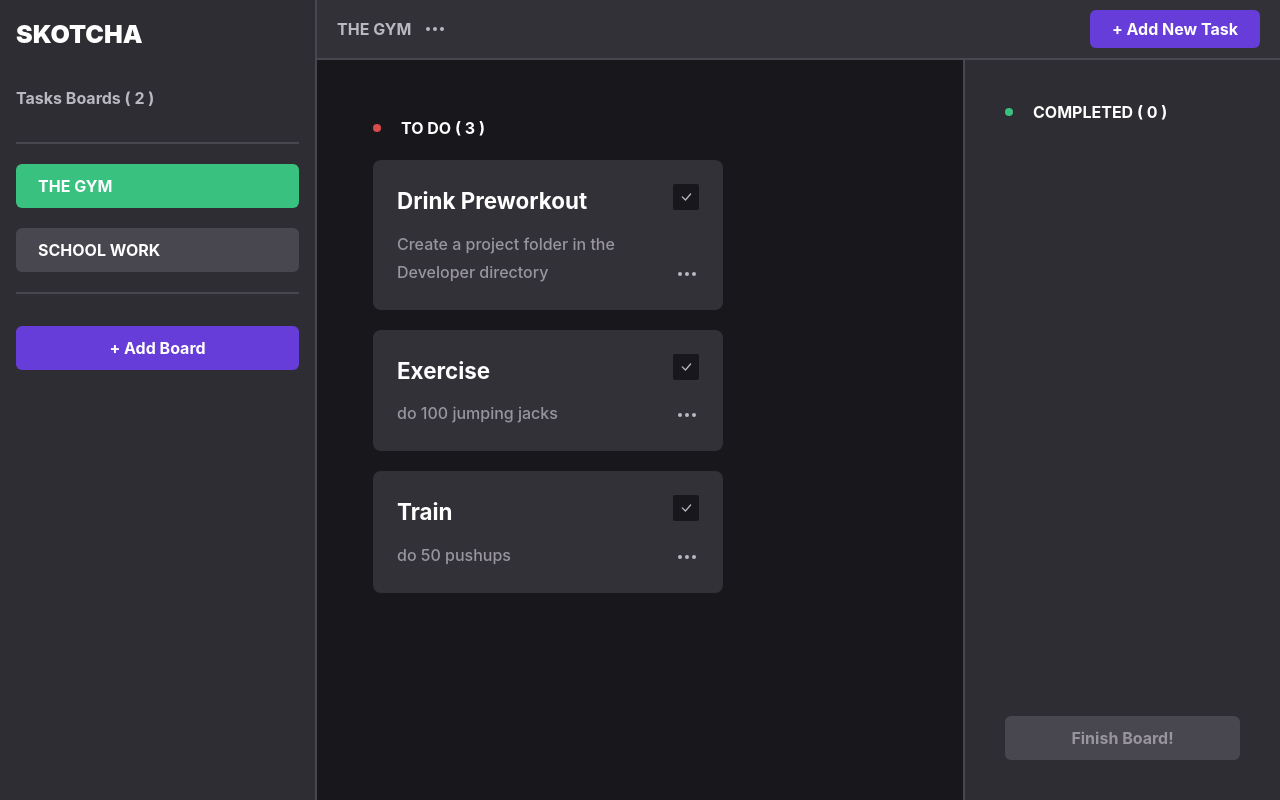
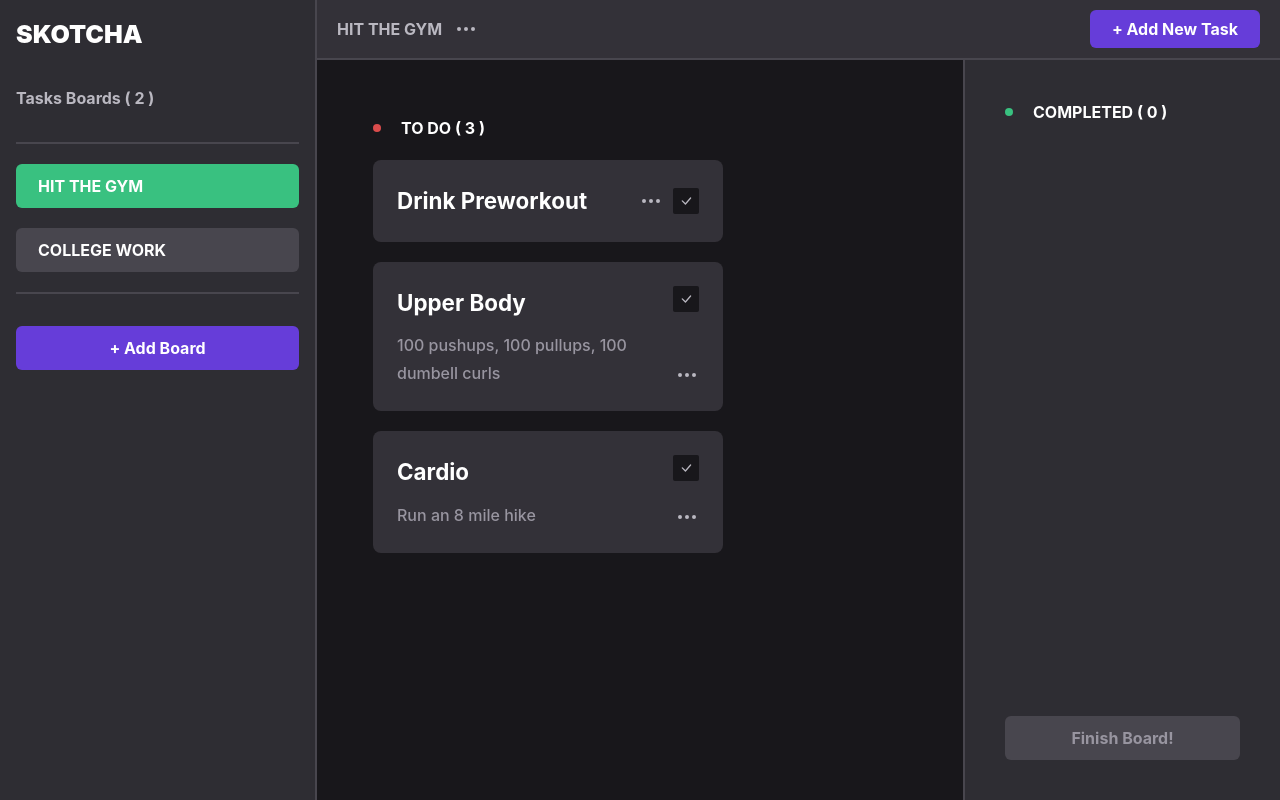
Before and after one commit to jacobpacheco100/Skotcha, a React (Create React App) app: page /dashboard in a window 1280 px wide. Built offline with nearby package versions, Linux system fonts and the light colour scheme.

Commit message:
base functionality complete

```diff
--- a/src/pages/Dashboard.jsx
+++ b/src/pages/Dashboard.jsx
@@ -38,26 +38,26 @@ const Dashboard = () => {
   const [taskBoards, setTaskBoards] = useState([
     {
       id: Math.random(),
-      subject: 'The Gym',
+      subject: 'Hit The Gym',
       tasks: [
         {
           id: Math.random(),
           task: 'Drink Preworkout',
-          description: 'Create a project folder in the Developer directory ',
+          description: '',
           doing: false,
           completed: false,
         },
         {
           id: Math.random(),
-          task: 'exercise',
-          description: 'do 100 jumping jacks',
+          task: 'Upper Body',
+          description: '100 pushups, 100 pullups, 100 dumbell curls',
           doing: false,
           completed: false,
         },
         {
           id: Math.random(),
-          task: 'train',
-          description: 'do 50 pushups',
+          task: 'Cardio',
+          description: 'Run an 8 mile hike',
           doing: false,
           completed: false,
         },
@@ -65,19 +65,19 @@ const Dashboard = () => {
     },
     {
       id: Math.random(),
-      subject: 'school work',
+      subject: 'college work',
       tasks: [
         {
           id: Math.random(),
-          task: 'Finish Project',
-          description: 'Build powerpoint on solar system',
+          task: 'Finish Chem Project',
+          description: 'Build powerpoint on chemicals',
           doing: false,
           completed: false,
         },
         {
           id: Math.random(),
-          task: 'Finish math homework',
-          description: 'kill myself',
+          task: 'Finish phycology notes',
+          description: '',
           doing: false,
           completed: false,
         },
```
